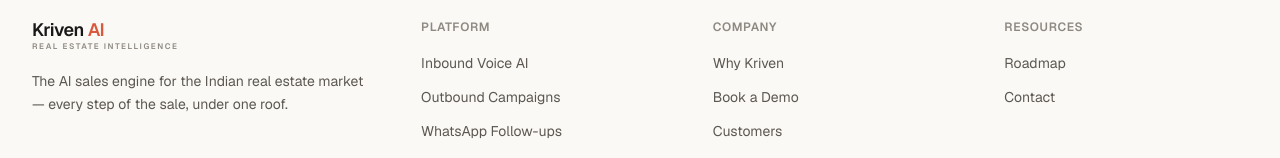
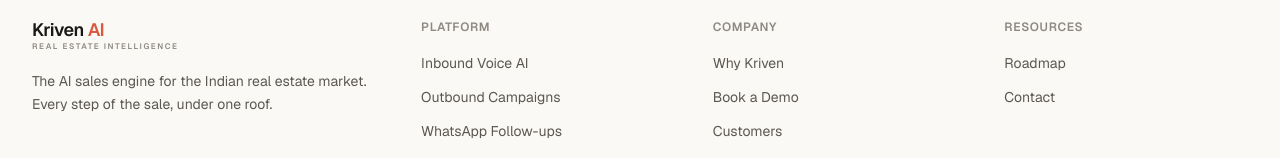
Before and after one commit to Kriven-AI/realty-website, a Next.js app: page / in a window 1280 px wide. Shown: the part 9231-9389 px from the top of the page. Built offline with nearby package versions, Linux system fonts and the light colour scheme.

Commit message:
updated the footer

```diff
--- a/components/layout/site-footer.tsx
+++ b/components/layout/site-footer.tsx
@@ -36,7 +36,7 @@
         <div className="space-y-5">
           <SiteLogo />
           <p className="max-w-sm text-sm leading-relaxed text-muted-foreground">
-            The AI sales engine for the Indian real estate market — every
+            The AI sales engine for the Indian real estate market. Every
             step of the sale, under one roof.
           </p>
         </div>
```
